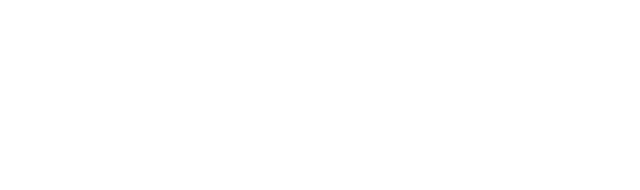
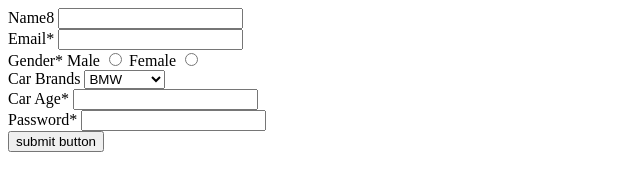
Before and after one commit to acciojob/car-insurance-form-Mugil99, a website: page main.html in a window 1280 px wide. Shown: the whole page, without its empty margins (0-640 px from the left). Drawn offline with Linux system fonts and the light colour scheme.

Commit message:
created a submission

```diff
--- a/main.html
+++ b/main.html
@@ -10,6 +10,40 @@
 	<!-- the entire body must be written by student -->
     <script type="text/javascript" src="./script.js">
 </script>
+	<form>
+		<div>
+			<label for="name">Name8</label>
+		  <input id="name" type="text">
+		</div>
+		<div>
+			<label for="email">Email*</label>
+		  <input id="email" type="email" required>
+		</div>
+		<div>
+			<label>Gender*</label>
+		 <label for="male">Male</label>
+			<input id="male" type="radio"  name="gender" value="Male">
+			<label for="female">Female</label>
+		  <input id="female" type="radio" name="gender" value="Female" >
+		</div>
+		<div>
+			<label for="cars">Car Brands</label>
+			<select id="cars">
+				<option value="BMW">BMW</option>
+				<option value="Audi">Audi</option>
+				<option value="Mercedez">Mercedez</option>
+			</select>
+		</div>
+		<div>
+			<label for="carage">Car Age*</label>
+			<input type="number" id="carage" required>
+		</div>
+		<div>
+			<label for="password">Password*</label>
+			<input type="password" id="password" required>
+		</div>
+		<button type="submit">submit button</button>
+	</form>
 
 </body>
 
--- a/styles.css
+++ b/styles.css
@@ -1,2 +1 @@
-
 /* Your CSS Code here. */
```
